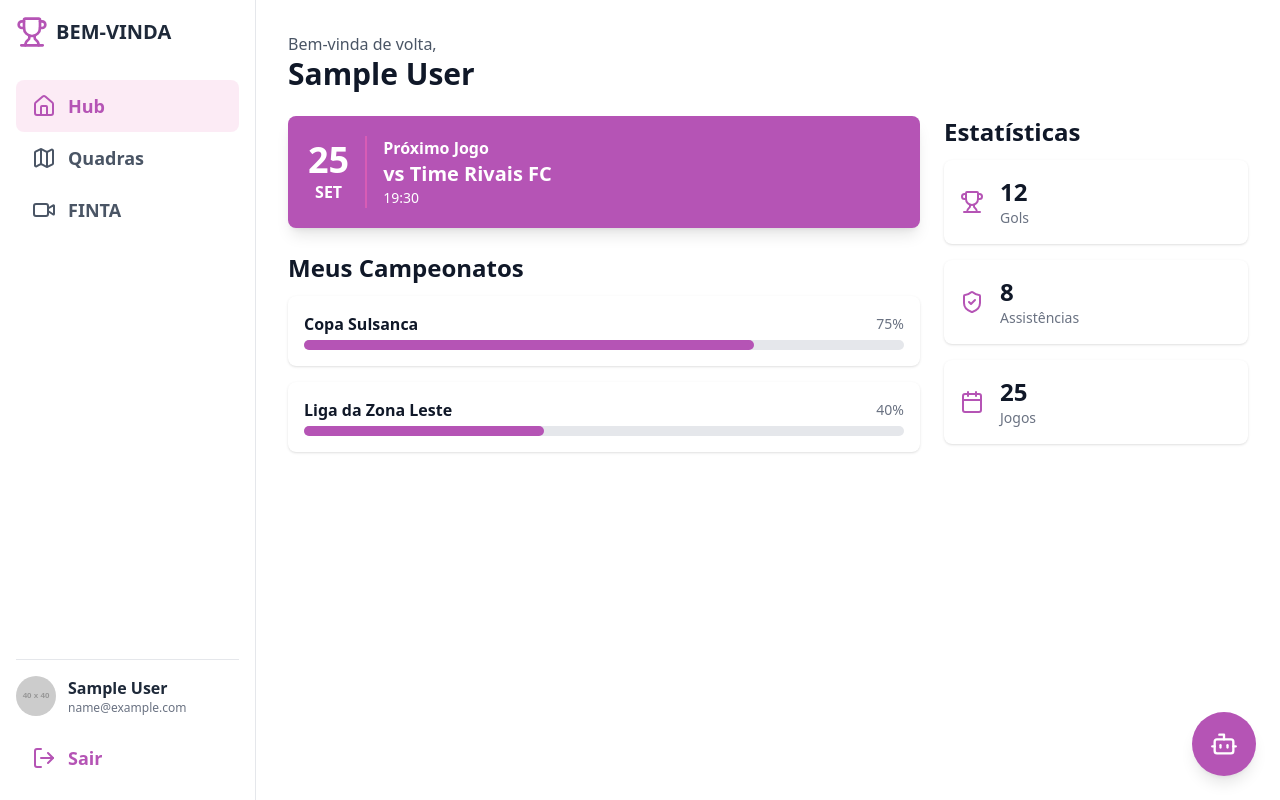
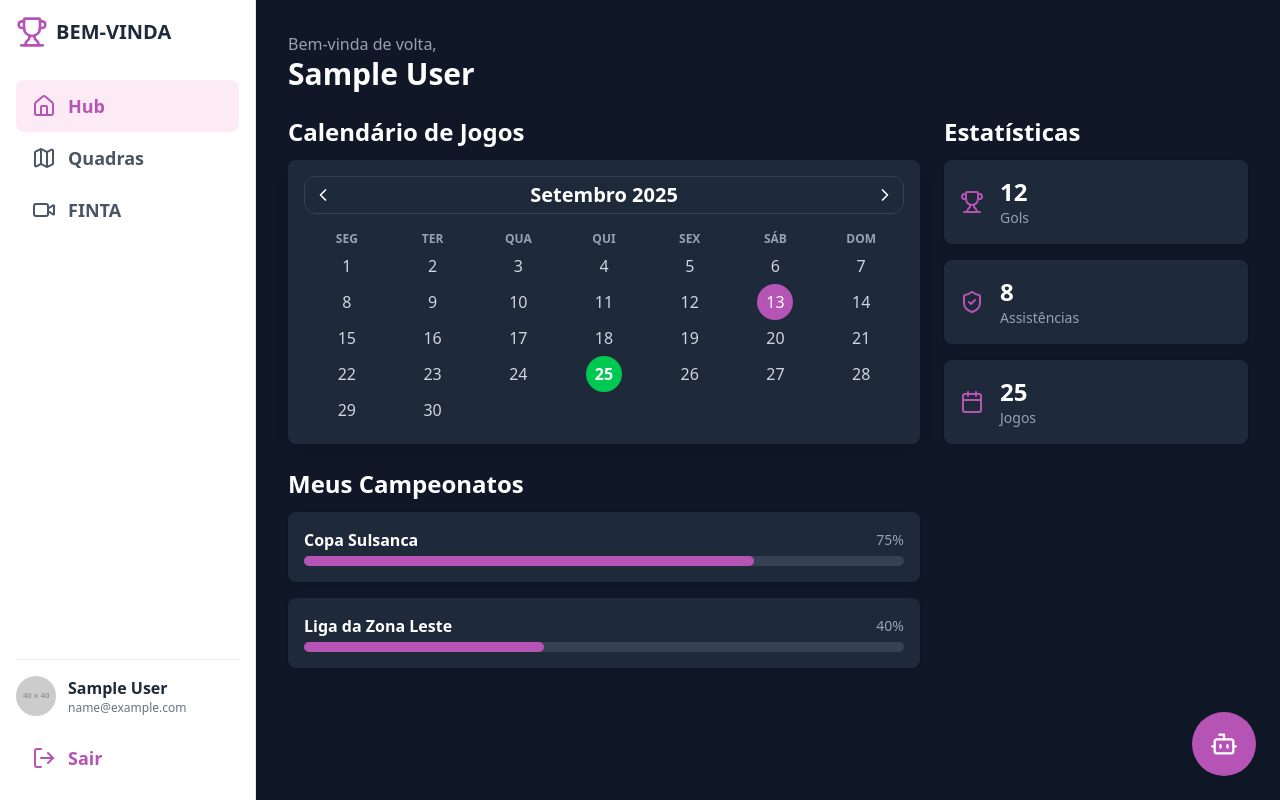
Before and after one commit to matheus-rocha0/passa-a-bola-web-app-matheus, a React (Vite) app: page / in a window 1280 px wide. Built offline with nearby package versions, Linux system fonts and the light colour scheme; sample sign-in values are in the browser's storage.

Commit message:
Feat: Adiciona calendário

```diff
--- a/package.json
+++ b/package.json
@@ -11,6 +11,7 @@
   },
   "dependencies": {
     "@tailwindcss/vite": "^4.1.13",
+    "date-fns": "^4.1.0",
     "lucide-react": "^0.544.0",
     "react": "^19.1.1",
     "react-dom": "^19.1.1",
--- /dev/null
+++ b/src/components/AgendaCalendario.jsx
@@ -0,0 +1,97 @@
+import React, { useState } from 'react';
+import {
+  format,
+  startOfMonth,
+  endOfMonth,
+  eachDayOfInterval,
+  getDay,
+  isToday,
+  isSameDay,
+  addMonths,
+  subMonths,
+} from 'date-fns';
+import { ChevronLeft, ChevronRight } from 'lucide-react';
+import { ptBR } from 'date-fns/locale';
+
+const AgendaCalendario = () => {
+  const [mesAtual, setMesAtual] = useState(new Date());
+
+  const proximoJogoDate = new Date(2025, 8, 25);
+
+  const mesAnterior = () => {
+    setMesAtual(subMonths(mesAtual, 1));
+  };
+
+  const proximoMes = () => {
+    setMesAtual(addMonths(mesAtual, 1));
+  };
+
+  // Gerando o calendario
+  const primeiroDiaDoMes = startOfMonth(mesAtual);
+  const ultimoDiaDoMes = endOfMonth(mesAtual);
+
+  const diasDoMes = eachDayOfInterval({
+    start: primeiroDiaDoMes,
+    end: ultimoDiaDoMes,
+  });
+
+  const diasDePadding = (getDay(primeiroDiaDoMes) + 6) % 7;
+  const diasDaSemana = ['seg', 'ter', 'qua', 'qui', 'sex', 'sáb', 'dom'];
+
+  return (
+    <div className="bg-gray-800 p-4 rounded-lg shadow-lg text-white">
+      {/* Header com o nome do mês e navegação funcional */}
+      <div className="border border-gray-700 p-1 rounded-xl flex justify-between items-center mb-4">
+        <button onClick={mesAnterior} className="p-1 rounded-full hover:bg-gray-700">
+          <ChevronLeft size={20} />
+        </button>
+        <h2 className="font-bold text-xl capitalize">
+          {format(mesAtual, 'MMMM yyyy', { locale: ptBR })}
+        </h2>
+        <button onClick={proximoMes} className="p-1 rounded-full hover:bg-gray-700">
+          <ChevronRight size={20} />
+        </button>
+      </div>
+
+      {/* Grid do Calendário */}
+      <div className="grid grid-cols-7 gap-x-0 gap-y-0 place-items-center px-0">
+        {diasDaSemana.map((dia) => (
+          <div key={dia} className="font-semibold text-[12px] uppercase text-gray-400">
+            {dia}
+          </div>
+        ))}
+
+        {Array.from({ length: diasDePadding }).map((_, index) => (
+          <div key={`padding-${index}`} />
+        ))}
+
+        {diasDoMes.map((dia) => {
+          const diaDoMes = format(dia, 'd');
+
+          // 4. VERIFICAÇÕES PARA OS DESTAQUES
+          const isProximoJogo = isSameDay(dia, proximoJogoDate);
+          const isDiaDeHoje = isToday(dia);
+
+          // Lógica para aplicar a classe de estilo correta
+          let dayClasses = 'flex items-center justify-center h-9 w-9 rounded-full cursor-pointer';
+          if (isProximoJogo) {
+            dayClasses += ' bg-green-500 text-white font-bold';
+          } else if (isDiaDeHoje) {
+            // Destaque para o dia de hoje com a cor do seu tema
+            dayClasses += ' bg-[#b554b5] text-white';
+          } else {
+            dayClasses += ' text-gray-300 hover:bg-gray-700';
+          }
+
+          return (
+            <div key={dia.toString()} className={dayClasses}>
+              {diaDoMes}
+            </div>
+          );
+        })}
+      </div>
+    </div>
+  );
+};
+
+export default AgendaCalendario;
--- a/src/pages/HubPage.jsx
+++ b/src/pages/HubPage.jsx
@@ -1,91 +1,63 @@
+// Caminho: src/pages/HubPage.jsx
+
+import React from "react";
 import { Trophy, ShieldCheck, Calendar } from 'lucide-react';
 import { useAuth } from '../hooks/useAuth';
+import AgendaCalendario from '../components/AgendaCalendario';
 
 const HubPage = () => {
   const { currentUser } = useAuth();
 
+  // Dados estáticos para os cards de estatísticas
   const stats = [
-    {
-      icon: <Trophy size={24} className="text-[#b554b5]" />,
-      value: '12',
-      label: 'Gols',
-    },
-    {
-      icon: <ShieldCheck size={24} className="text-[#b554b5]" />,
-      value: '8',
-      label: 'Assistências',
-    },
-    {
-      icon: <Calendar size={24} className="text-[#b554b5]" />,
-      value: '25',
-      label: 'Jogos',
-    },
+    { icon: <Trophy size={24} className="text-[#b554b5]" />, value: '12', label: 'Gols' },
+    { icon: <ShieldCheck size={24} className="text-[#b554b5]" />, value: '8', label: 'Assistências' },
+    { icon: <Calendar size={24} className="text-[#b554b5]" />, value: '25', label: 'Jogos' },
   ];
 
+  // Dados estáticos para a lista de campeonatos
   const currentChampionships = [
     { name: 'Copa Sulsanca', progress: 75 },
     { name: 'Liga da Zona Leste', progress: 40 },
   ];
 
-  const nextGame = {
-    day: '25',
-    month: 'SET',
-    opponent: 'Time Rivais FC',
-    time: '19:30',
-  };
-
-  // É uma boa prática verificar se currentUser já foi carregado
+  // Tela de carregamento enquanto os dados do usuário não chegam
   if (!currentUser) {
-    return <div className="p-8">Carregando dados da atleta...</div>;
+    return <div className="p-8 bg-gray-900 text-white min-h-screen">Carregando dados da atleta...</div>;
   }
 
+  // Componente renderizado após o carregamento
   return (
-    <div className="p-4 md:p-8 bg-white dark:bg-gray-900 text-gray-800 dark:text-gray-200 min-h-full">
+    <div className="p-4 md:p-8 bg-gray-900 text-gray-200 min-h-screen">
       <header className="mb-6">
-        <p className="text-md text-gray-600 dark:text-gray-400">
-          Bem-vinda de volta,
-        </p>
-        <h1 className="text-3xl font-bold text-gray-900 dark:text-white">
-          {currentUser.name}
-        </h1>
+        <p className="text-md text-gray-400">Bem-vinda de volta,</p>
+        <h1 className="text-3xl font-bold text-white">{currentUser.name}</h1>
       </header>
 
       <div className="grid grid-cols-1 lg:grid-cols-3 gap-6">
-        {/* Coluna Principal */}
+        {/* Coluna Principal (Esquerda) */}
         <div className="lg:col-span-2 space-y-6">
-          {/* Próximo Jogo */}
-          <div className="bg-[#b554b5] text-white p-5 rounded-lg shadow-lg flex items-center space-x-4">
-            <div className="text-center">
-              <p className="text-4xl font-bold">{nextGame.day}</p>
-              <p className="text-md font-semibold">{nextGame.month}</p>
-            </div>
-            <div className="border-l-2 border-pink-400/50 pl-4 flex-grow">
-              <p className="font-semibold">Próximo Jogo</p>
-              <p className="text-xl font-bold">vs {nextGame.opponent}</p>
-              <p className="text-sm">{nextGame.time}</p>
-            </div>
+
+          {/* 1. Componente do Calendário inserido aqui */}
+                  <div>
+            <h2 className="font-semibold text-2xl mb-3 text-white">
+              Calendário de Jogos
+            </h2>
+            <AgendaCalendario />
           </div>
 
-          {/* Meus Campeonatos */}
+
+          {/* 2. Seção "Meus Campeonatos" */}
           <div>
-            <h2 className="font-semibold text-2xl mb-3 text-gray-900 dark:text-white">
-              Meus Campeonatos
-            </h2>
+            <h2 className="font-semibold text-2xl mb-3 text-white">Meus Campeonatos</h2>
             <div className="space-y-4">
               {currentChampionships.map((champ) => (
-                <div
-                  key={champ.name}
-                  className="bg-white dark:bg-gray-800 p-4 rounded-lg shadow"
-                >
+                <div key={champ.name} className="bg-gray-800 p-4 rounded-lg shadow">
                   <div className="flex justify-between items-center mb-1">
-                    <p className="font-semibold text-gray-900 dark:text-white">
-                      {champ.name}
-                    </p>
-                    <p className="text-sm text-gray-500 dark:text-gray-400">
-                      {champ.progress}%
-                    </p>
+                    <p className="font-semibold text-white">{champ.name}</p>
+                    <p className="text-sm text-gray-400">{champ.progress}%</p>
                   </div>
-                  <div className="w-full bg-gray-200 dark:bg-gray-700 rounded-full h-2.5">
+                  <div className="w-full bg-gray-700 rounded-full h-2.5">
                     <div
                       className="bg-[#b554b5] h-2.5 rounded-full"
                       style={{ width: `${champ.progress}%` }}
@@ -97,28 +69,22 @@ const HubPage = () => {
           </div>
         </div>
 
-        {/* Coluna Lateral (Estatísticas) */}
-        <div className="lg:col-span-1">
-          <h2 className="font-semibold text-2xl mb-3 text-gray-900 dark:text-white">
-            Estatísticas
-          </h2>
-          <div className="grid grid-cols-3 lg:grid-cols-1 gap-4">
-            {stats.map((stat) => (
-              <div
-                key={stat.label}
-                className="bg-white dark:bg-gray-800 p-4 rounded-lg shadow flex lg:flex-row flex-col items-center lg:space-x-4 text-center lg:text-left"
-              >
-                {stat.icon}
-                <div className="mt-2 lg:mt-0">
-                  <p className="text-2xl font-bold text-gray-900 dark:text-white">
-                    {stat.value}
-                  </p>
-                  <p className="text-sm text-gray-500 dark:text-gray-400">
-                    {stat.label}
-                  </p>
+        {/* Coluna Lateral (Direita) */}
+        <div className="lg:col-span-1 space-y-6">
+          {/* 3. Seção "Estatísticas" */}
+          <div>
+            <h2 className="font-semibold text-2xl mb-3 text-white">Estatísticas</h2>
+            <div className="grid grid-cols-1 gap-4">
+              {stats.map((stat) => (
+                <div key={stat.label} className="bg-gray-800 p-4 rounded-lg shadow flex items-center space-x-4">
+                  {stat.icon}
+                  <div>
+                    <p className="text-2xl font-bold text-white">{stat.value}</p>
+                    <p className="text-sm text-gray-400">{stat.label}</p>
+                  </div>
                 </div>
-              </div>
-            ))}
+              ))}
+            </div>
           </div>
         </div>
       </div>
```
Also changed, not shown: 1 other file (tests, documents, lock files or other folders).
